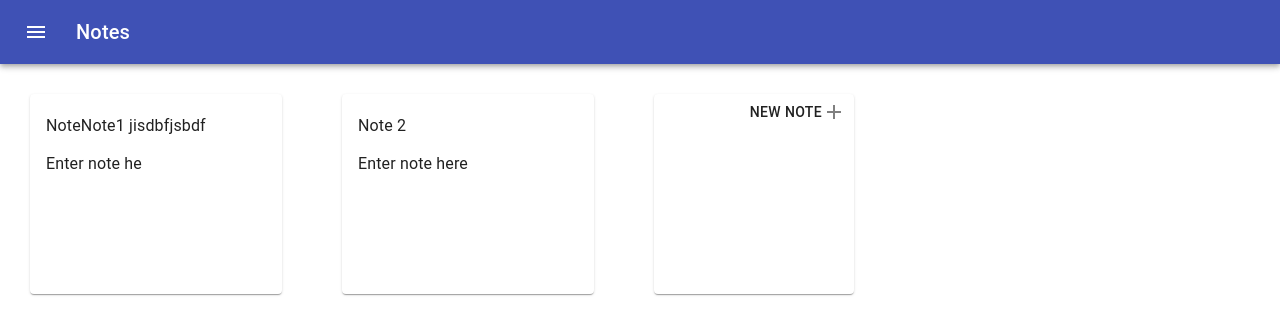
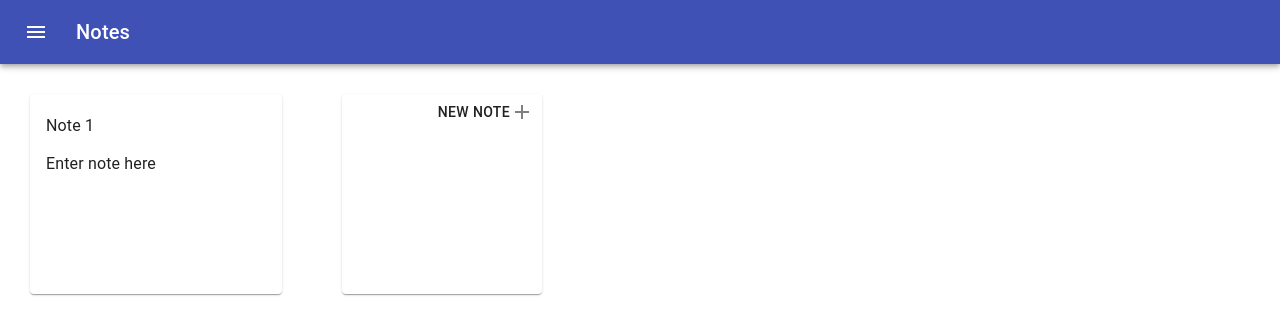
Before and after one commit to colemanjenkins/notes-app, a React (Create React App) app in the folder notes-app/: page / in a window 1280 px wide. Both pictures are taken after a click on the button "NEW NOTE". Shown: the top 334 px of the page. Built offline with nearby package versions, Linux system fonts and the light colour scheme.

Commit message:
make create new note work

```diff
--- a/notes-app/src/App.js
+++ b/notes-app/src/App.js
@@ -6,39 +6,62 @@ import CreateNote from './CreateNote.js';
 import './App.css';
 
 
+const defaultNotes = [
+  {
+    title: "Note 1",
+    content: "Enter text here",
+  },
+  {
+    title: "Note 2",
+    content: "Enter text here",
+  },
+  {
+    title: "Note 3",
+    content: "Enter text here",
+  },
+];
+
 class App extends Component {
   constructor(props) {
     super(props);
     this.state = {
-      noteContents: [{
-        title: "NoteNote1 jisdbfjsbdf",
-        content: "Enter note he"
-      },
-      {
-        title: "Note 2",
-        content: "Enter note here"
-      }
-      ]
-    }
+      notes: []
+    };
   }
 
   createNewNote = () => {
+    // console.log("Create new note triggered\n");
+    // this.setState(prevState => {
+    //   return {
+    //     notes:
+    //       [...prevState.notes,
+    //       {
+    //         title: "Default",
+    //         content: "Enter note here"
+    //       }
+    //       ]
+    //   };
+    // });
+
     const newNote = {
-      title: "Note ".concat(this.state.noteContents.length + 1),
+      title: "Note ".concat(this.state.notes.length + 1),
       content: "Enter note here"
     };
     this.setState(prevState => {
       return {
-        noteContents: [...prevState.noteContents, newNote]
+        notes: [...prevState.notes, newNote]
       };
     });
   };
+
 
   render() {
     return (
       <div className="App" >
         <Title />
-        {this.state.noteContents.map(note => {
+
+        {this.state.notes.map(note => {
+          /* {defaultNotes.map(note => { */
           return (
             <Note title={note.title} content={note.content} className="note" />
           );
--- a/notes-app/src/CreateNote.js
+++ b/notes-app/src/CreateNote.js
@@ -14,7 +14,10 @@ class CreateNote extends Component {
     render() {
         return (
             <Card className="create-note-button">
-                <Button className="button" onClick={() => this.props.buttonPass}>
+                {/* <button onClick={() => this.props.buttonPass()}>
+                    + New Note
+                </button> */}
+                <Button className="button" onClick={() => this.props.buttonPass()}>
                     New Note
                     <AddIcon className="button" />
                 </Button>
--- a/notes-app/src/Note.js
+++ b/notes-app/src/Note.js
@@ -8,8 +8,6 @@ import Typography from '@material-ui/core/Typography';
 import InputBase from '@material-ui/core/InputBase';
 import './Note.css';
 
-
-const body = "Here's some text!";
 
 class Note extends Component {
 
```
